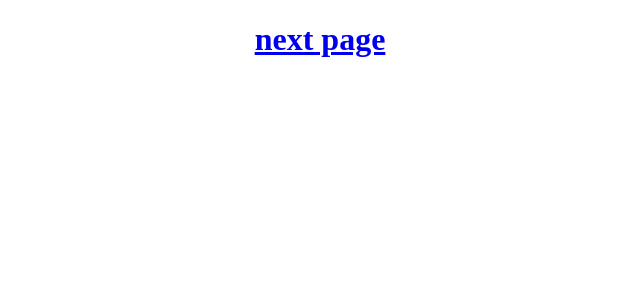
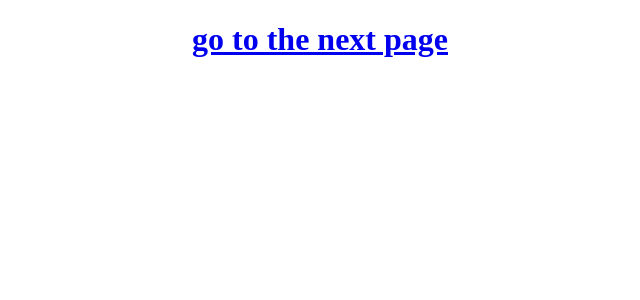
Before and after one commit to nissy0903/Entrance-site, a React (Vite) app: page / in a window 1280 px wide. Shown: the top 300 px of the page, without its empty margins (320-960 px from the left). Built offline with nearby package versions, Linux system fonts and the light colour scheme.

Commit message:
change the message

```diff
--- a/src/App.tsx
+++ b/src/App.tsx
@@ -4,7 +4,7 @@ import { Link } from 'react-router-dom';
 const App = () => {
   return (
     <div className="main-contents">
-      <Link to="https://nissy-portfolio-tawny.vercel.app/"><h1>next page</h1></Link>
+      <Link to="https://nissy-portfolio-tawny.vercel.app/"><h1>go to the next page</h1></Link>
     </div>
   )
 }
```
